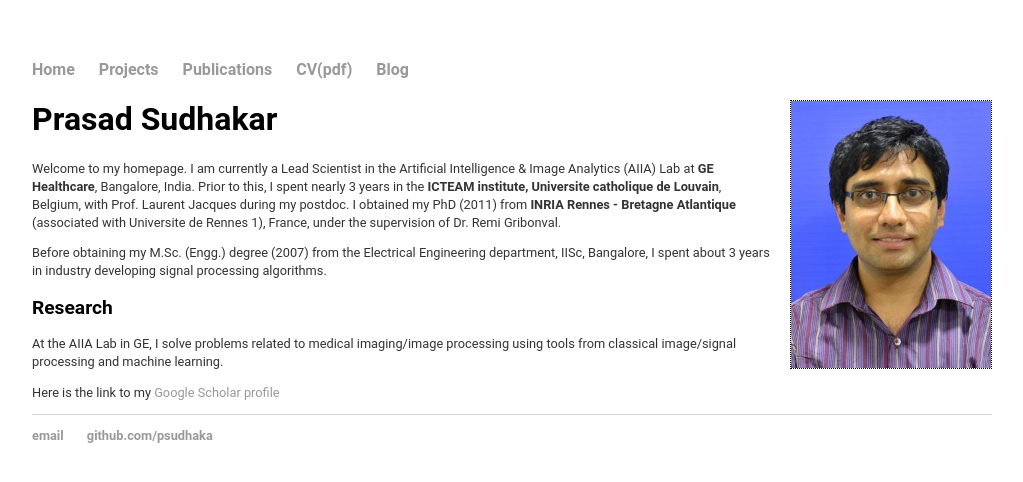
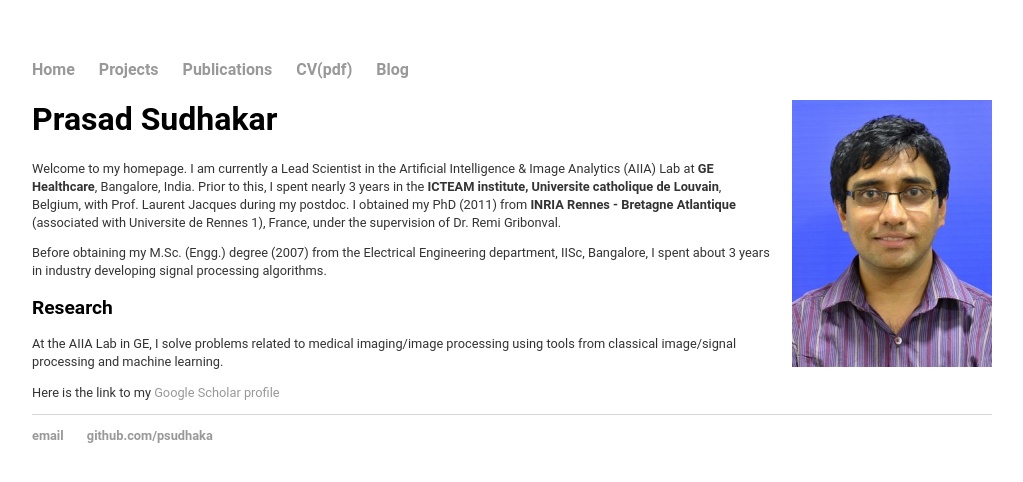
Before and after one commit to psudhaka/psudhaka.github.io, a Jekyll site: the page built from index.html, in a window 1280 px wide. Shown: the top 482 px of the page, without its empty margins (128-1151 px from the left). Built offline with Jekyll 4.4.1, drawn with Linux system fonts in a browser that asks for light colours.

Commit message:
Updated image border in index.html

```diff
--- a/index.html
+++ b/index.html
@@ -6,7 +6,7 @@
 <style>
 img {
     float: right;
-    border: 1px dotted black;
+    border: 1px black;
     margin: 0px 0px 15px 20px;
 }
 </style>
```
